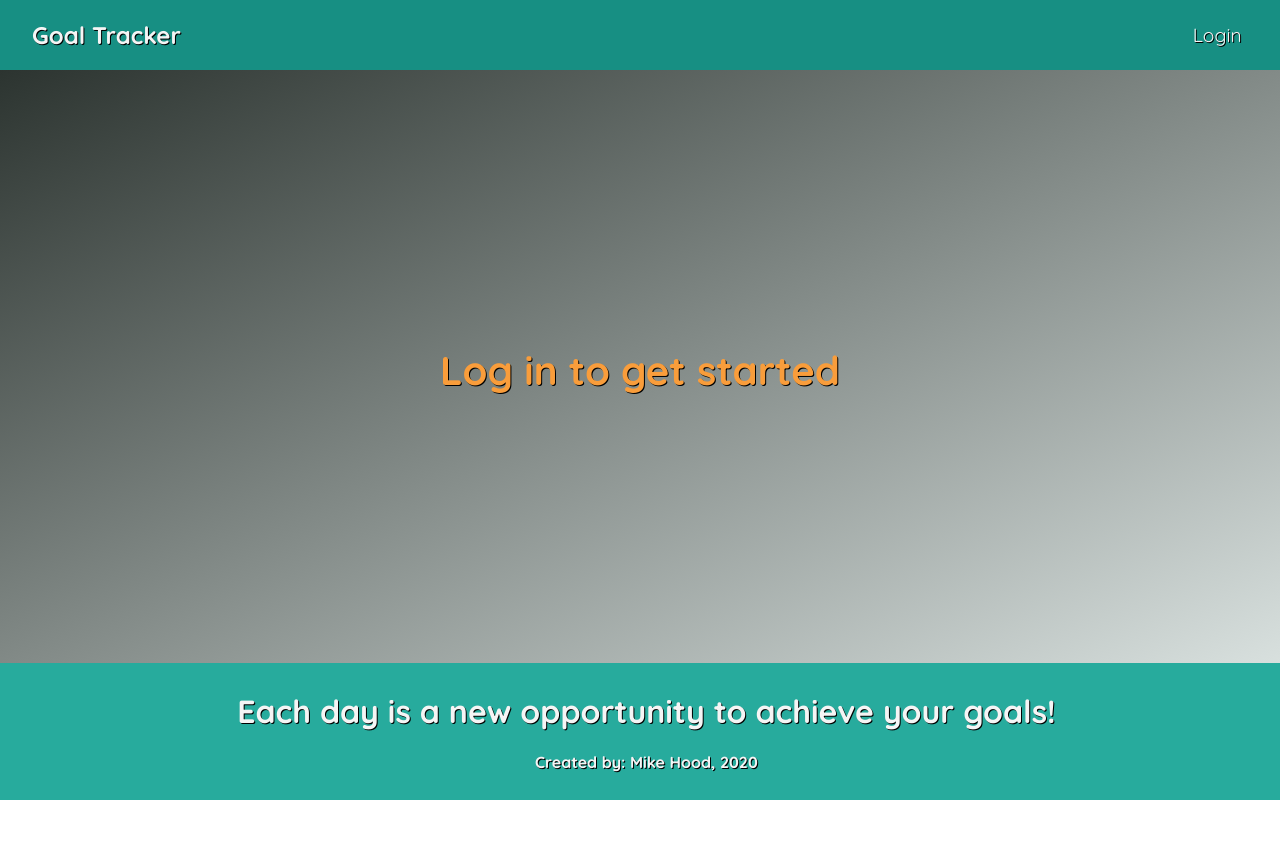
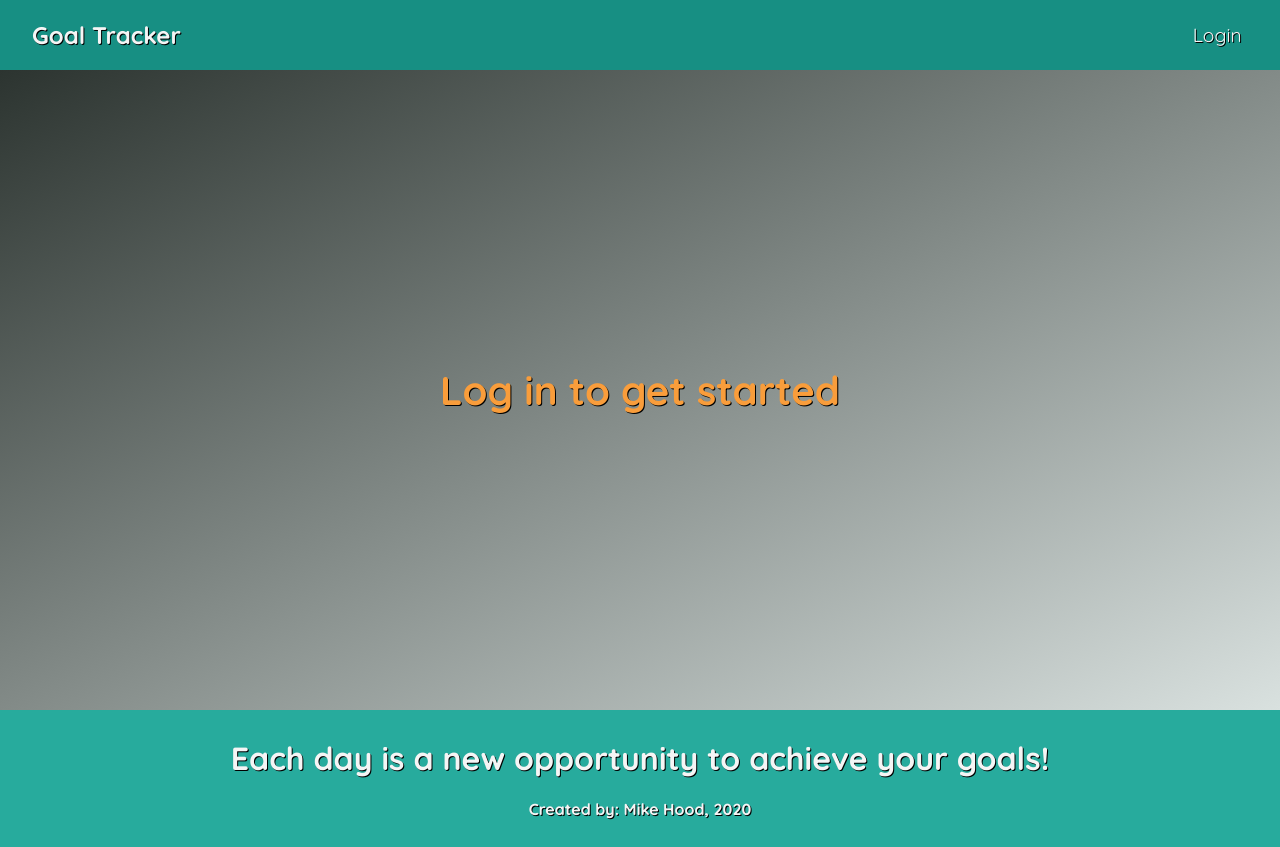
Before and after one commit to mikehoods/goals_frontend, a React (Create React App) app: page / in a window 1280 px wide. Before the commit the page ends 800 px from the top, so only its background shows below. Built offline with nearby package versions, Linux system fonts and the light colour scheme.

Commit message:
styling to account for netlify display

```diff
--- a/src/index.css
+++ b/src/index.css
@@ -39,7 +39,7 @@ body {
   display: flex;
   align-items: center;
   justify-content: center;
-  height: 75vh;
+  height: 80vh;
   color: rgb(249, 157, 59);
   font-size: 2.5rem;
   background: linear-gradient(to left top, rgb(217, 225, 223), rgb(44, 52, 48));
@@ -50,6 +50,7 @@ body {
 .home-container {
   display: flex;
   justify-content: space-around;
+  height: 100%;
 }
 
 .side-container {
@@ -174,9 +175,6 @@ body {
   text-align: center;
   padding: .4rem;
   text-shadow: 1px 1px black;
-  position: absolute;
-  bottom: 0%;
-  width: 100%;
 }
 
 .btn {
```
